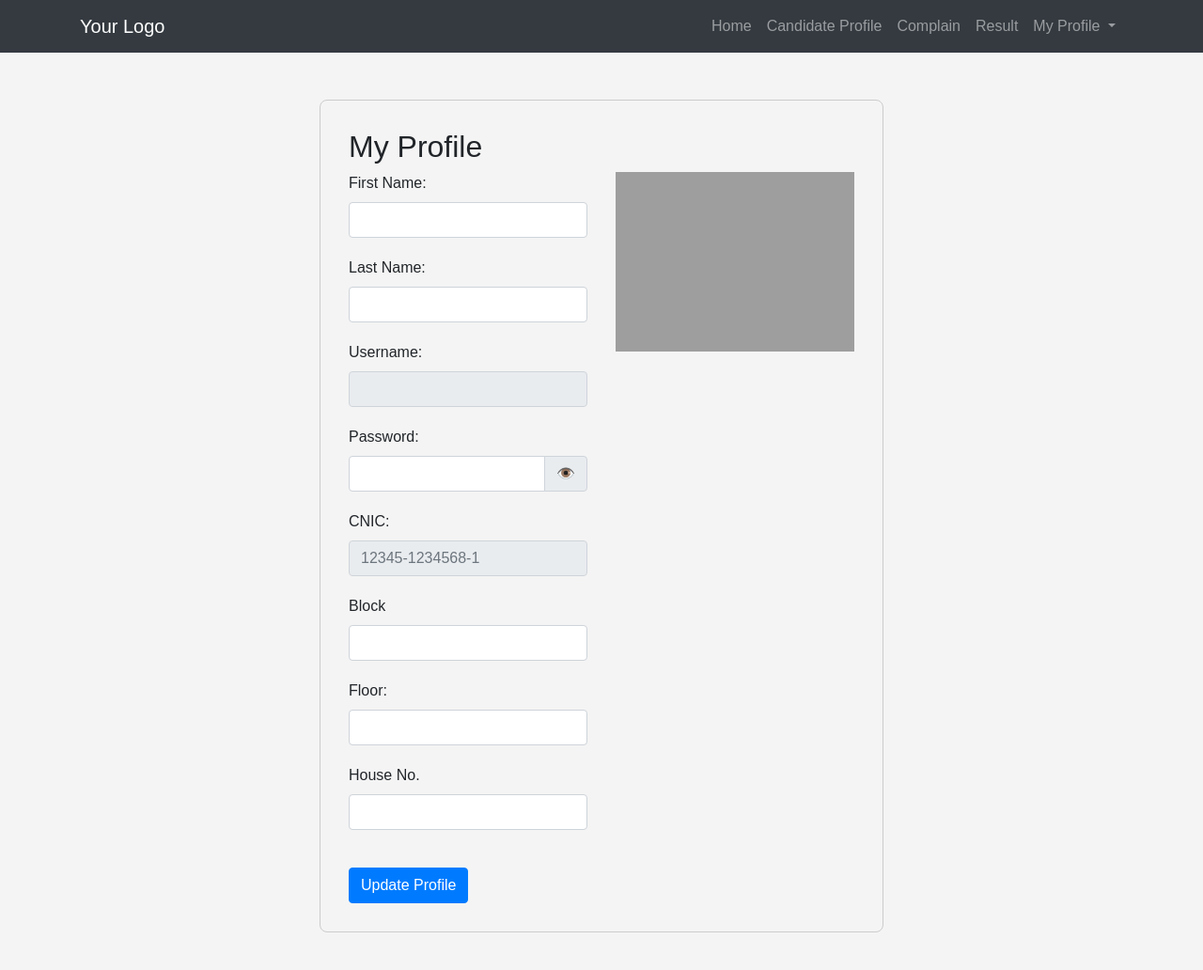
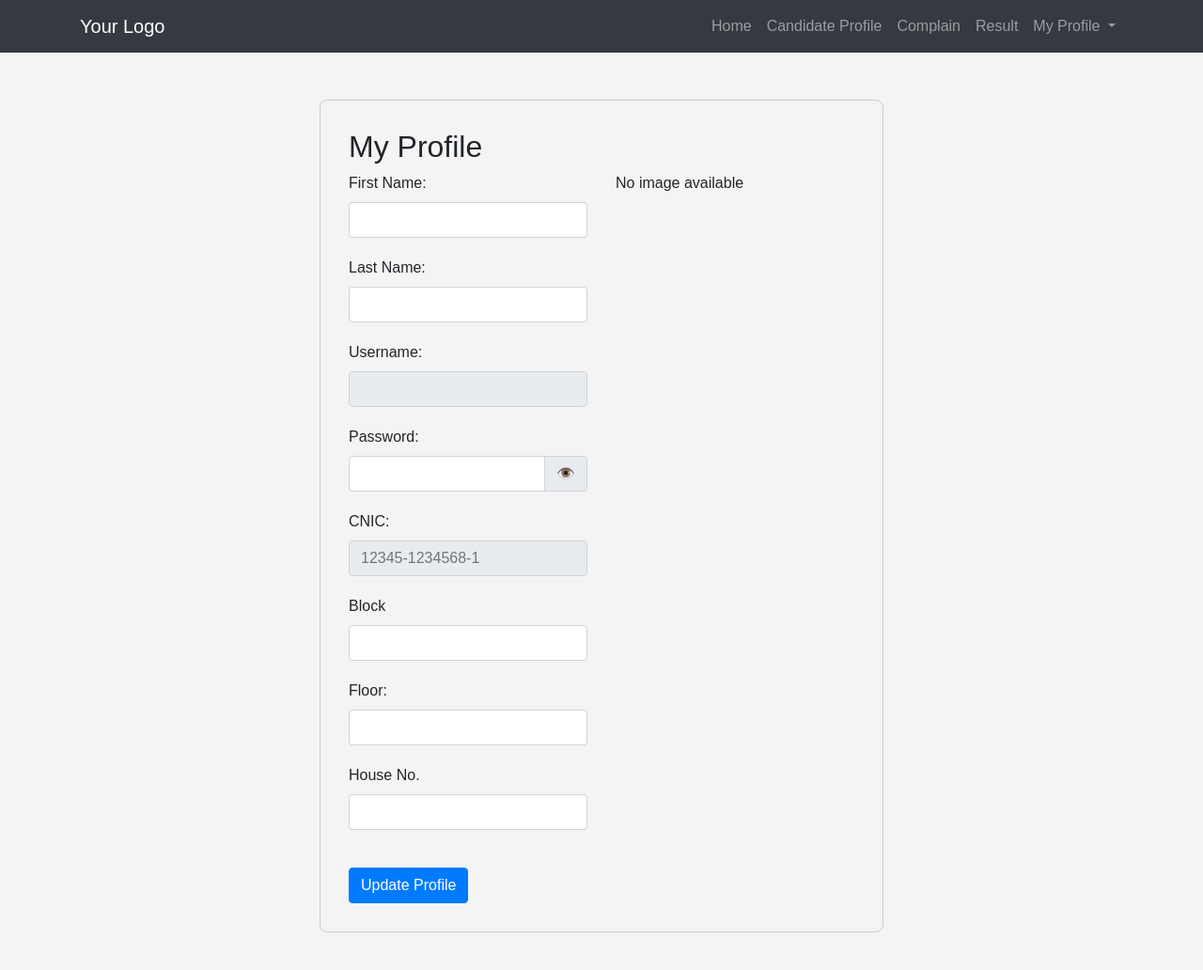
Before and after one commit to Anzeela-Fatima/FYP-online-voting-system-for-local-societies-and-community, a PHP site: page /profile.php in a window 1280 px wide. Shown: the top 1032 px of the page at 94% size. Run offline with PHP 8.4, Linux system fonts and the light colour scheme; some libraries are stand-ins or nearby versions; grey boxes are pictures that could not be loaded.

Commit message:
Update profile.php

```diff
--- a/profile.php
+++ b/profile.php
@@ -65,9 +65,19 @@ include "navbar.php";
             <input type="text" id="houseno" class="form-control" value="<?php if (isset($_SESSION['houseno'])) echo $_SESSION['houseno']; ?>">
           </div>
         </div>
+        <!-- <div class="col-md-6">
+          <img src="img/candidate_images/handsome-corporate-man-real-estate-agent-assistant-smiling-hold-hands-together-how-may-i-help-you-smiling-friendly-polite-assist-customer-white-background.jpg" alt="Profile Picture" class="img-fluid">
+        </div> -->
         <div class="col-md-6">
-          <img src="img/candidate_images/handsome-corporate-man-real-estate-agent-assistant-smiling-hold-hands-together-how-may-i-help-you-smiling-friendly-polite-assist-customer-white-background.jpg" alt="Profile Picture" class="img-fluid">
-        </div>
+   <?php
+   if (isset($_SESSION['image'])) {
+       $imagePath = $_SESSION['image'];
+       echo '<img src="' . $imagePath . '" alt="Profile Picture" class="img-fluid">';
+   } else {
+       echo '<p>No image available</p>';
+   }
+   ?>
+</div>
       </div>
       <button class="btn btn-primary edit-button" type="submit" >Update Profile</button>
     </div>
```
